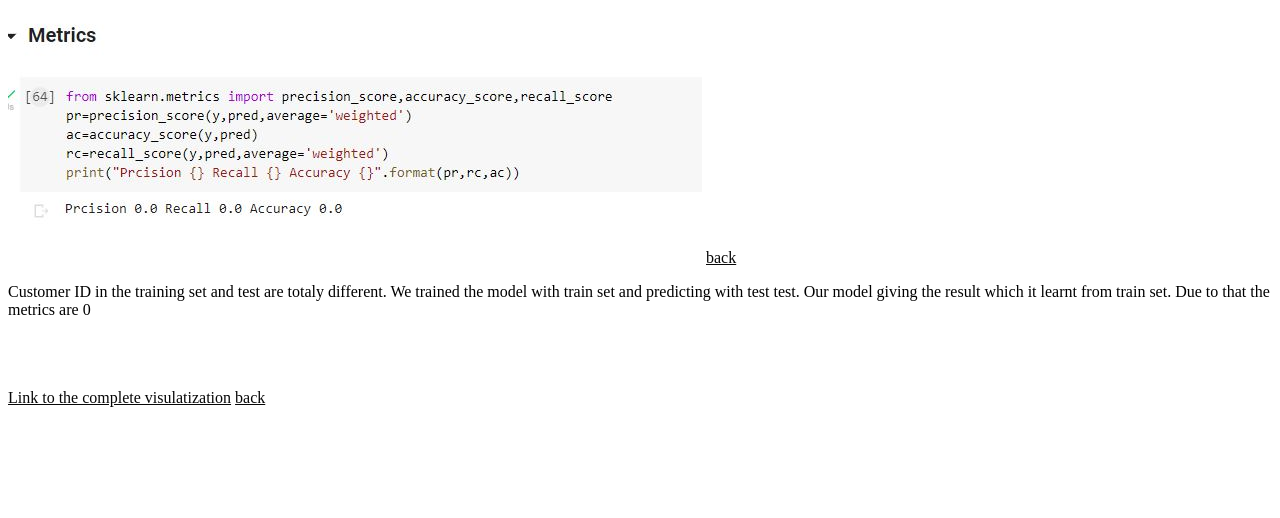
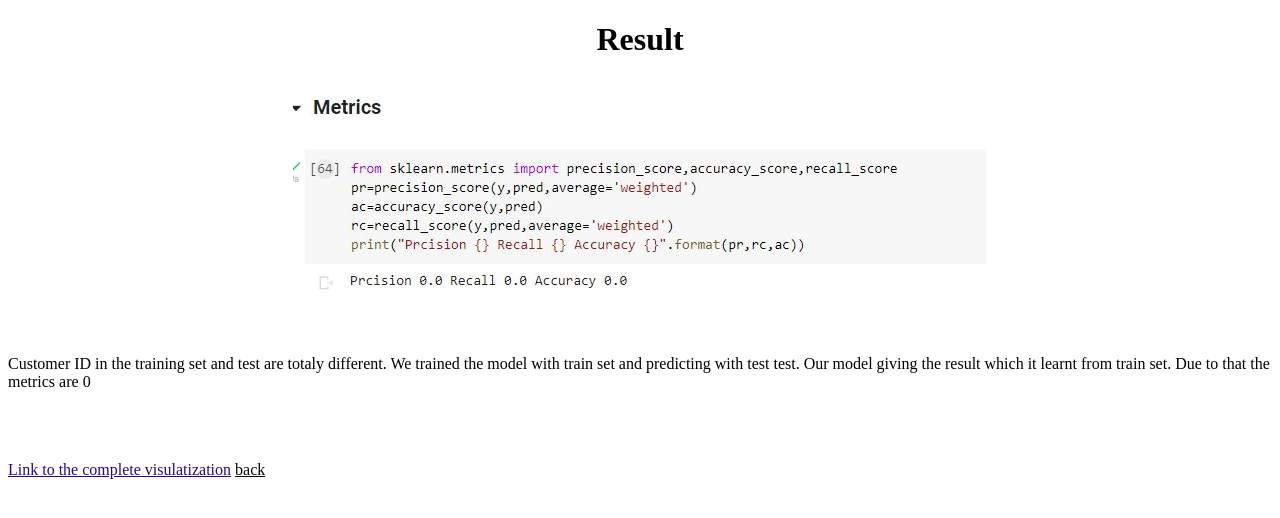
Before and after one commit to karthikaG-GK/karthikaG-GK, a Flask app: page /results in a window 1280 px wide. Shown: the top 518 px of the page. Run offline with Flask 2, Linux system fonts and the light colour scheme.

Commit message:
Update result.html

```diff
--- a/templates/result.html
+++ b/templates/result.html
@@ -7,13 +7,17 @@
     <title>Result</title>
 </head>
 <body>
-    <img src="{{ url_for('static', filename='../images/image.JPG') }}" alt="kidney">
-    <a href="/" style="color:rgb(7, 7, 7)">back</a>
+
+    <center>
+
+        <h1 align="center""> Result </h1>
+        <img src="{{ url_for('static', filename='images/image.JPG') }}" alt="Result">
+        </center>
     <p>Customer ID in the training set and test are totaly different. We trained the model with train set and predicting with test test. Our model giving the result which it learnt from train set. Due to that the metrics are 0</p>
     <br>
     <br>
     <br>
-    <a href="/" style="color:rgb(7, 7, 7)">Link to the complete visulatization</a>
+    <a href="https://colab.research.google.com/drive/10boS0uBSvMpwgpUOsLWxX87MfsFFSyzO#scrollTo=qNViRFRMMcNR" style="color:rgb(42, 6, 143)">Link to the complete visulatization</a>
     <a href="/" style="color:rgb(7, 7, 7)">back</a>
 </body>
 </html>
```
